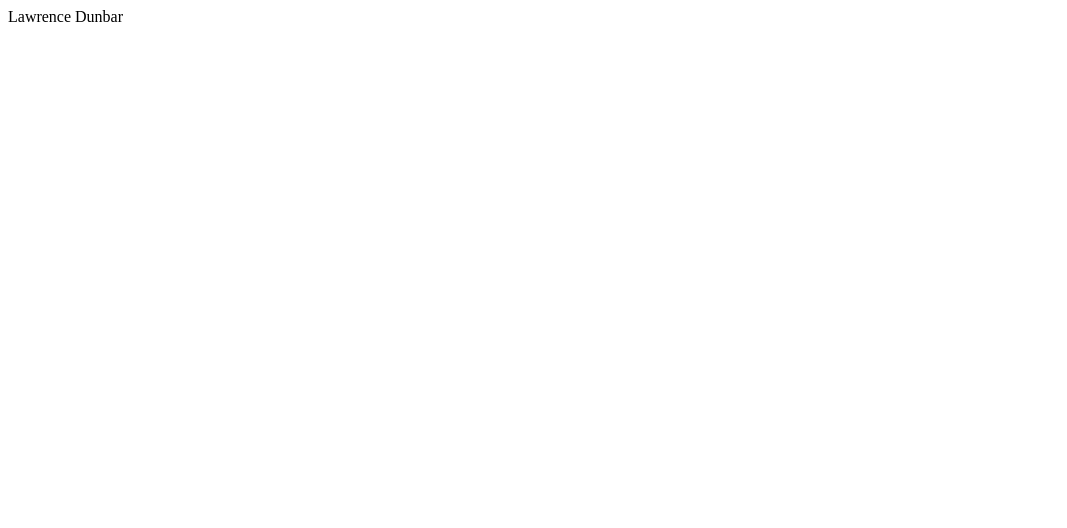
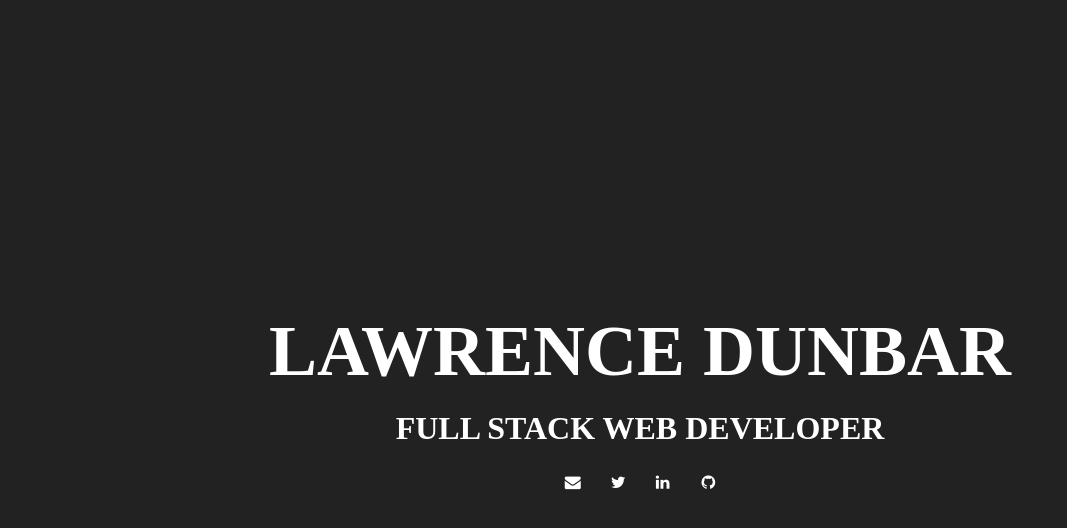
Before and after one commit to ldunbar3/lawrencedunbar.dev, a website: page dist/index.html in a window 1280 px wide. Shown: the whole page, without its empty margins (0-1067 px from the left). Drawn offline with Linux system fonts and the light colour scheme.

Commit message:
Maintenance

```diff
--- a/dist/index.html
+++ b/dist/index.html
@@ -1,11 +1,35 @@
 <!DOCTYPE html>
-<html lang="en">
+<html lang="en" >
 <head>
-    <meta charset="UTF-8">
-    <meta name="viewport" content="width=device-width, initial-scale=1.0">
-    <title>Lawrence Dunbar</title>
+  <meta charset="UTF-8">
+  <title>CodePen - A Pen by  Lawrence Dunbar</title>
+  <link rel="stylesheet" href="./style.css">
+
 </head>
 <body>
-Lawrence Dunbar
+<!-- partial:index.partial.html -->
+<div class="wrapper">
+ <div class="swipe">
+   <h1>Lawrence Dunbar</h1>
+ </div>
+  <div class="swipe swipe--delay">
+   <h3>Full Stack Web Developer</h3>
+ </div>
+<div class="footer-social-icons">
+    <ul class="social-icons">
+        <li><a href="" class="social-icon"> <i class="fa fa-envelope"></i></a></li>
+        <li><a href="" class="social-icon"> <i class="fa fa-twitter"></i></a></li>
+       <!-- <li><a href="" class="social-icon"> <i class="fa fa-rss"></i></a></li> -->
+       <!-- <li><a href="" class="social-icon"> <i class="fa fa-youtube"></i></a></li> -->
+        <li><a href="" class="social-icon"> <i class="fa fa-linkedin"></i></a></li>
+        <li><a href="" class="social-icon"> <i class="fa fa-github"></i></a></li>
+    </ul>
+</div>
+
+
+
+</div>
+<!-- partial -->
+
 </body>
 </html>
--- /dev/null
+++ b/dist/style.css
@@ -0,0 +1,197 @@
+@import url(https://cdnjs.cloudflare.com/ajax/libs/font-awesome/4.6.3/css/font-awesome.css);
+* {
+  margin: 0;
+  padding: 0;
+  box-sizing: border-box;
+}
+
+body {
+  font-family: montserrat;
+}
+
+.wrapper {
+  display: flex;
+  flex-direction: column;
+  width: 100vw;
+  min-height: 100vh;
+  justify-content: center;
+  align-items: center;
+  background-color: #222;
+}
+.wrapper .swipe {
+  position: relative;
+  width: fit-content;
+}
+.wrapper .swipe::after {
+  display: block;
+  content: '';
+  position: absolute;
+  top: 0;
+  left: 0;
+  right: 100%;
+  width: 0%;
+  height: 100%;
+  background-color: #FF5858;
+  animation: swipe 1.5s ease-out 1s forwards;
+}
+.wrapper .swipe--delay::after {
+  background-color: #FFF;
+  animation-delay: 1.5s;
+}
+.wrapper h1 {
+  display: block;
+  color: #FFF;
+  font-size: 72px;
+  line-height: 1;
+  font-weight: 900;
+  text-transform: uppercase;
+  padding: 15px 25px;
+  opacity: 0;
+  animation: fade 0.01s ease-out 1.75s forwards;
+}
+.wrapper h3 {
+  display: block;
+  color: #FFF;
+  font-size: 32px;
+  line-height: 1;
+  font-weight: 900;
+  text-transform: uppercase;
+  padding: 10px 15px;
+  opacity: 0;
+  animation: fade 0.01s ease-out 2.25s forwards;
+}
+
+@keyframes fade {
+  from {
+    opacity: 0;
+  }
+  to {
+    opacity: 1;
+  }
+}
+@keyframes swipe {
+  0% {
+    right: 100%;
+    left: 0;
+    width: 0%;
+  }
+  50% {
+    right: 0;
+    left: 0;
+    width: 100%;
+  }
+  100% {
+    right: 0;
+    left: 100%;
+    width: 0%;
+  }
+}
+.footer-social-icons {
+  width: 100vw;
+  display: block;
+  margin: 0 auto;
+  text-align: center;
+}
+
+.social-icon {
+  color: #fff;
+}
+
+ul.social-icons {
+  margin-top: 10px;
+}
+
+.social-icons li {
+  vertical-align: top;
+  display: inline;
+  height: 100px;
+}
+
+.social-icons a {
+  color: #fff;
+  text-decoration: none;
+}
+
+.fa-envelope {
+  padding: 10px 14px;
+  -o-transition: .5s;
+  -ms-transition: .5s;
+  -moz-transition: .5s;
+  -webkit-transition: .5s;
+  transition: .5s;
+  background-color: #222;
+}
+
+.fa-envelope:hover {
+  background-color: #FF5858;
+}
+
+.fa-twitter {
+  padding: 10px 12px;
+  -o-transition: .5s;
+  -ms-transition: .5s;
+  -moz-transition: .5s;
+  -webkit-transition: .5s;
+  transition: .5s;
+  background-color: #222;
+}
+
+.fa-twitter:hover {
+  background-color: #FF5858;
+}
+
+.fa-rss {
+  padding: 10px 14px;
+  -o-transition: .5s;
+  -ms-transition: .5s;
+  -moz-transition: .5s;
+  -webkit-transition: .5s;
+  transition: .5s;
+  background-color: #222;
+}
+
+.fa-rss:hover {
+  background-color: #FF5858;
+}
+
+.fa-youtube {
+  padding: 10px 14px;
+  -o-transition: .5s;
+  -ms-transition: .5s;
+  -moz-transition: .5s;
+  -webkit-transition: .5s;
+  transition: .5s;
+  background-color: #222;
+}
+
+.fa-youtube:hover {
+  background-color: #FF5858;
+}
+
+.fa-linkedin {
+  padding: 10px 14px;
+  -o-transition: .5s;
+  -ms-transition: .5s;
+  -moz-transition: .5s;
+  -webkit-transition: .5s;
+  transition: .5s;
+  background-color: #222;
+}
+
+.fa-linkedin:hover {
+  background-color: #FF5858;
+}
+
+.fa-github {
+  padding: 10px 14px;
+  -o-transition: .5s;
+  -ms-transition: .5s;
+  -moz-transition: .5s;
+  -webkit-transition: .5s;
+  transition: .5s;
+  background-color: #222;
+}
+
+.fa-github:hover {
+  background-color: #FF5858;
+}
```
Also changed, not shown: 1 other file.
